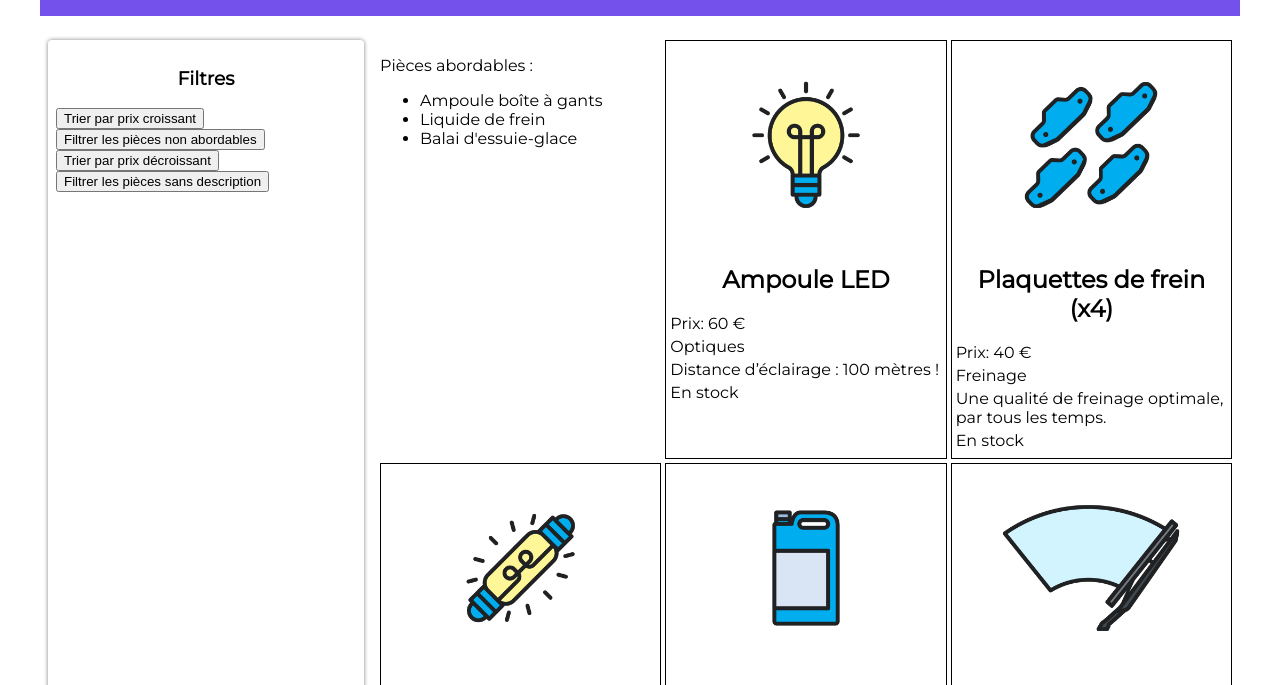
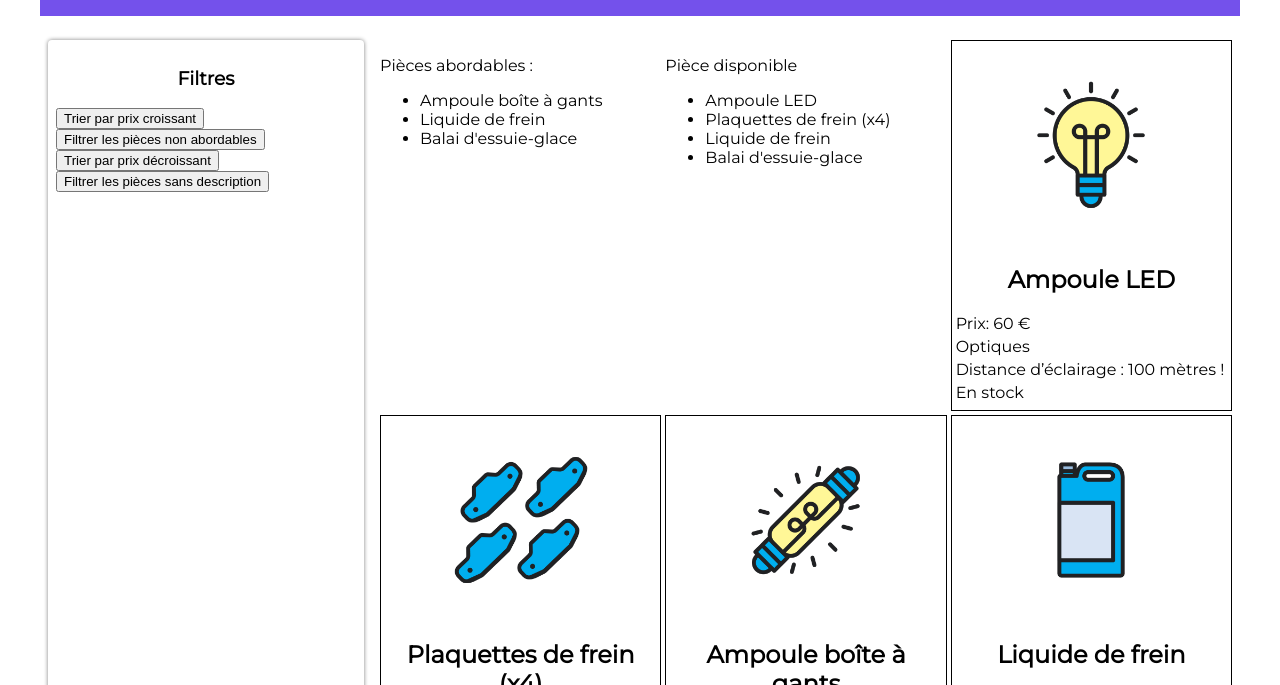
Before and after one commit to MaxMasse31/js-learning, a website: page index.html in a window 1280 px wide. Shown: the part 98-783 px from the top of the page. Drawn offline with Linux system fonts and the light colour scheme.

Commit message:
ajout de pièce disponible

```diff
--- a/index.html
+++ b/index.html
@@ -1,14 +1,14 @@
 <!DOCTYPE html>
 <html lang="fr">
   <head>
-		<meta charset="utf-8">
+    <meta charset="utf-8" />
     <title>Les Bonnes Pièces</title>
-		<link rel="stylesheet" href="styles.css">
+    <link rel="stylesheet" href="styles.css" />
     <script type="module" src="pieces.js"></script>
   </head>
   <body>
     <header>
-			<img src="images/logo-les-bonnes-pieces.png" alt="LOGO">
+      <img src="images/logo-les-bonnes-pieces.png" alt="LOGO" />
       <h1>Les Bonnes Pièces</h1>
     </header>
     <main>
@@ -16,19 +16,24 @@
       <section class="filtres">
         <h3>Filtres</h3>
         <button class="btn-trier">Trier par prix croissant</button>
-				<br>
+        <br />
         <button class="btn-filtrer">Filtrer les pièces non abordables</button>
-				<br>
+        <br />
         <button class="btn-decroissant">Trier par prix décroissant</button>
-				<br>
+        <br />
         <button class="btn-nodesc">Filtrer les pièces sans description</button>
       </section>
 
       <!-- Fiches produits -->
       <section class="fiches">
-				<!-- Code ajouté -->
+        <!-- section produit abordable -->
         <div class="abordables">
           <p>Pièces abordables :</p>
+        </div>
+
+        <!-- section produit disponible -->
+        <div class="disponible">
+          <p>Pièce disponible</p>
         </div>
       </section>
     </main>
--- a/pieces.js
+++ b/pieces.js
@@ -31,6 +31,8 @@ for (let i = 0; i < pieces.length; i++) {
   sectionFiches.appendChild(clone);
 }
 
+///////////////////////Produit Abordable///////////////////////////
+
 //mapper les pièce dont le prix est abordable
 const pieceAbordable = pieces
   .filter((piece) => piece.prix <= 35)
@@ -45,6 +47,23 @@ for (let i = 0; i < pieceAbordable.length; i++) {
 }
 // Ajout de l'en-tête puis de la liste au bloc résultats filtres
 document.querySelector(".abordables").appendChild(abordablesElements);
+
+///////////////////////Produit pièce dispobniel///////////////////////////
+const pieceDisponible = pieces
+  .filter((piece) => piece.disponibilite === true)
+  .map((piece) => piece.nom);
+
+const dispoElement = document.createElement("ul");
+for (let i = 0; i < pieceDisponible.length; i++) {
+  const liElement = document.createElement("li");
+  liElement.innerText = pieceDisponible[i];
+  dispoElement.appendChild(liElement);
+}
+
+document.querySelector(".disponible").appendChild(dispoElement);
+
+////////////////////////////////////////////////////////////////
+///////////////////////Section Filter///////////////////////////
 
 //bouton trier
 const boutonTrier = document.querySelector(".btn-trier");
```
Lines whose indentation alone changed are shown as unchanged.
